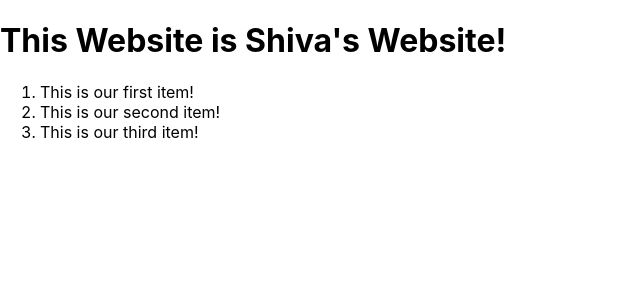
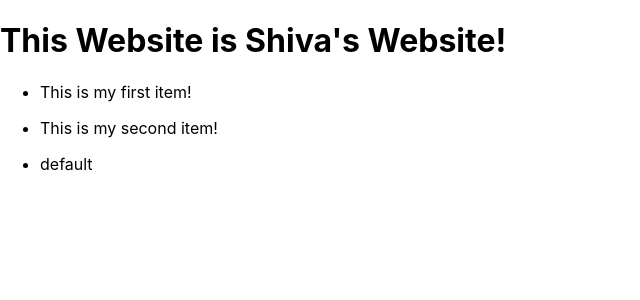
Before and after one commit to ShivaGanapathy/ReactApplication, a React (Create React App) app in the folder inventory/: page / in a window 1280 px wide. Shown: the top 300 px of the page, without its empty margins (0-640 px from the left). Built offline with nearby package versions, Linux system fonts and the light colour scheme.

Commit message:
final commit before application building

```diff
--- a/inventory/src/App.js
+++ b/inventory/src/App.js
@@ -8,10 +8,14 @@ function App() {
   return (
     <div className="App">
       <Info></Info>
+      <List text="This is my first item!"></List>
+      <List text="This is my second item!"></List>
       <List></List>
+
     </div>
   );
 }
 
 
+
 export default App;
--- a/inventory/src/components/info.js
+++ b/inventory/src/components/info.js
@@ -1,7 +1,6 @@
 import React from "react";
 
 class Info extends React.Component{
-
 
     render(){
         return (
--- a/inventory/src/components/list.js
+++ b/inventory/src/components/list.js
@@ -1,23 +1,27 @@
 import React from "react";
 
 class List extends React.Component{
+
+    constructor(props){
+        super();
+    }
+
     render(){
         return(
             <div>
-                <ol>
+                <ul>
                     <li>
-                        This is our first item!
+                        {this.props.text}
                     </li>
-                    <li>
-                        This is our second item!
-                    </li>
-                    <li>
-                        This is our third item!
-                    </li>
-                </ol>
+
+                </ul>
             </div>
         )
     }
 }
 
+List.defaultProps = {
+    text: "default"
+}
+
 export default List;
```
